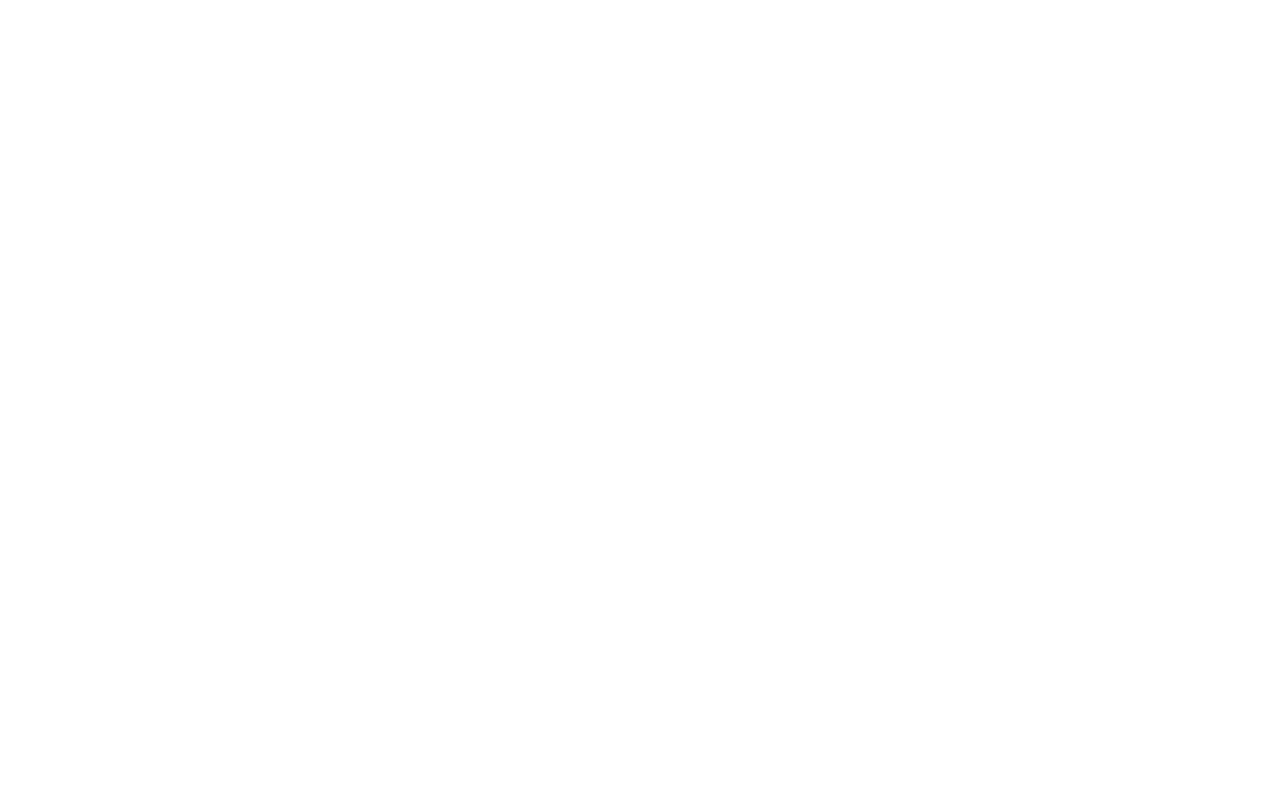
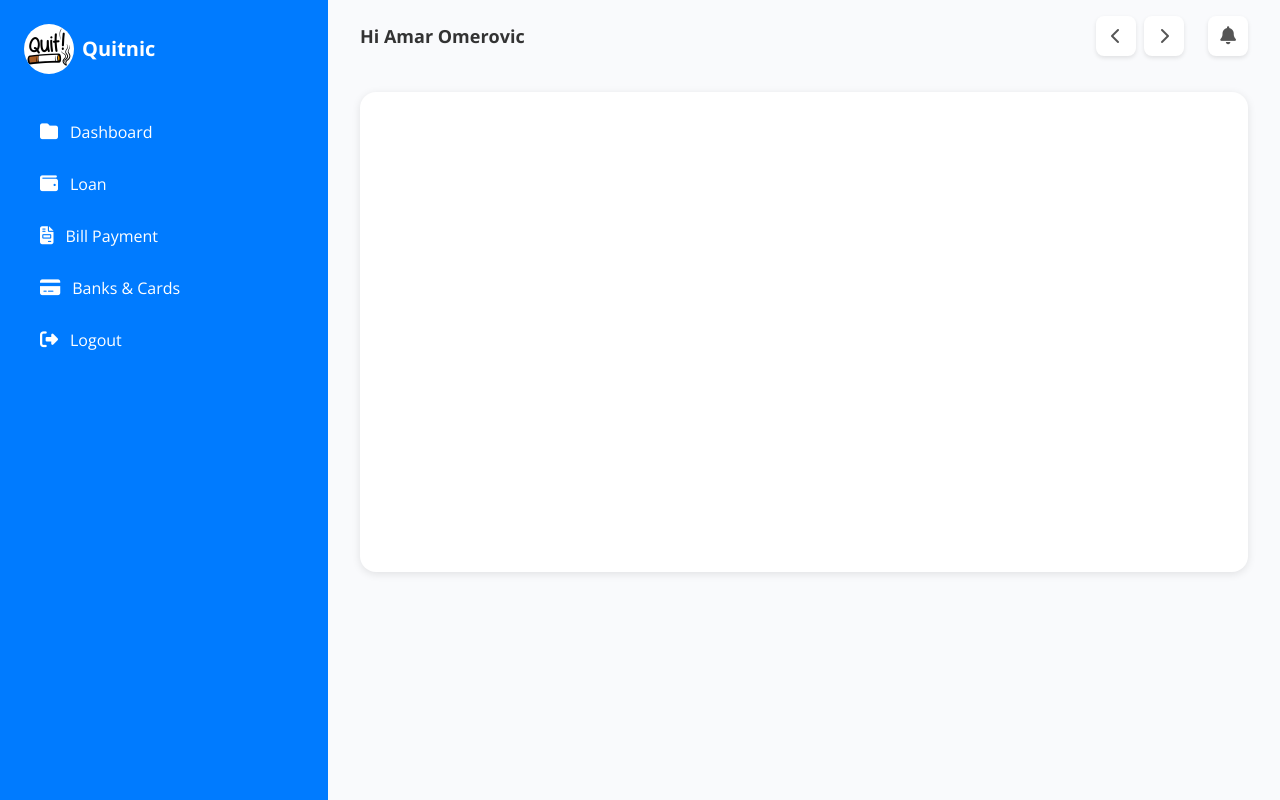
Before and after one commit to AmarOmerovic/Quitnic-Frontend, an Angular app: page /dashboard in a window 1280 px wide. Before the commit this address led to /. Built offline with nearby package versions, Linux system fonts and the light colour scheme.

Commit message:
Add dashboard

```diff
--- /dev/null
+++ b/src/app/components/dashboard-screen/dashboard-screen.component.html
@@ -0,0 +1,66 @@
+<div class="dashboard-container">
+  <aside class="sidebar">
+    <div class="logo">
+      <img class="circle" src="assets/quit-smoking.png" alt="Icon" />
+      <span class="brand-name">Quitnic</span>
+    </div>
+    <nav class="menu">
+      <ul>
+        <li class="menu-item active">
+          <a href="#">
+            <i class="fas fa-folder"></i>
+            <span>Dashboard</span>
+          </a>
+        </li>
+        <li class="menu-item">
+          <a href="#">
+            <i class="fas fa-wallet"></i>
+            <span>Loan</span>
+          </a>
+        </li>
+        <li class="menu-item">
+          <a href="#">
+            <i class="fas fa-file-invoice"></i>
+            <span>Bill Payment</span>
+          </a>
+        </li>
+        <li class="menu-item">
+          <a href="#">
+            <i class="fas fa-credit-card"></i>
+            <span>Banks & Cards</span>
+          </a>
+        </li>
+        <li class="menu-item">
+          <a href="#">
+            <i class="fas fa-sign-out-alt"></i>
+            <span>Logout</span>
+          </a>
+        </li>
+      </ul>
+    </nav>
+  </aside>
+
+  <main class="main-content">
+    <header class="top-bar">
+      <div class="greeting">Hi Amar Omerovic</div>
+      <div class="user-menu">
+        <div class="navigation">
+          <button class="nav-button">
+            <i class="fas fa-chevron-left"></i>
+          </button>
+          <button class="nav-button">
+            <i class="fas fa-chevron-right"></i>
+          </button>
+        </div>
+        <button class="notification-button">
+          <i class="fas fa-bell"></i>
+        </button>
+      </div>
+    </header>
+    <section class="content">
+      <div class="content-area">
+        <!-- Add your content here -->
+      </div>
+    </section>
+  </main>
+</div>
--- /dev/null
+++ b/src/app/components/dashboard-screen/dashboard-screen.component.scss
@@ -0,0 +1,171 @@
+body {
+  margin: 0;
+}
+
+.dashboard-container {
+  display: flex;
+  height: 100vh;
+
+  .sidebar {
+    width: 280px;
+    background-color: #007bff;
+    color: white;
+    display: flex;
+    flex-direction: column;
+    padding: 24px;
+    box-shadow: 2px 0 8px rgba(0, 0, 0, 0.1);
+
+    .logo {
+      display: flex;
+      align-items: center;
+      margin-bottom: 20px;
+
+      .circle {
+        width: 50px;
+        height: 50px;
+        background-color: white;
+        border-radius: 50%;
+        margin-right: 8px;
+      }
+
+      .brand-name {
+        font-size: 20px;
+        font-weight: bold;
+      }
+    }
+
+    .menu {
+      ul {
+        list-style: none;
+        padding: 0;
+
+        .menu-item {
+          margin: 8px 0;
+
+          a {
+            display: flex;
+            align-items: center;
+            text-decoration: none;
+            color: white;
+            font-size: 16px;
+            padding: 10px 16px;
+            border-radius: 8px;
+            transition: background-color 0.3s, color 0.3s;
+
+            i {
+              font-size: 18px;
+              margin-right: 12px;
+            }
+
+            span {
+              flex: 1;
+              text-align: left;
+            }
+
+            &:hover,
+            &.active {
+              background-color: #0056b3;
+              color: #ffffff;
+            }
+          }
+        }
+      }
+    }
+  }
+
+  .main-content {
+    flex: 1;
+    background-color: #f9fafc;
+    display: flex;
+    flex-direction: column;
+
+    .top-bar {
+      display: flex;
+      justify-content: space-between;
+      align-items: center;
+      padding: 16px 32px;
+      background-color: #f9fafc;
+
+      .greeting {
+        font-size: 18px;
+        font-weight: bold;
+        color: #333;
+      }
+
+      .user-menu {
+        display: flex;
+        align-items: center;
+        gap: 16px;
+
+        .navigation {
+          display: flex;
+
+          .nav-button {
+            width: 40px;
+            height: 40px;
+            background-color: white;
+            border: none;
+            border-radius: 8px;
+            display: flex;
+            justify-content: center;
+            align-items: center;
+            margin-right: 8px;
+            box-shadow: 0 2px 4px rgba(0, 0, 0, 0.1);
+            cursor: pointer;
+            transition: background-color 0.3s;
+
+            &:hover {
+              background-color: #e6e6e6;
+            }
+
+            i {
+              font-size: 16px;
+              color: #555;
+            }
+          }
+        }
+
+        .notification-button {
+          width: 40px;
+          height: 40px;
+          background-color: white;
+          border: none;
+          border-radius: 8px;
+          display: flex;
+          justify-content: center;
+          align-items: center;
+          box-shadow: 0 2px 4px rgba(0, 0, 0, 0.1);
+          cursor: pointer;
+          transition: background-color 0.3s;
+
+          &:hover {
+            background-color: #e6e6e6;
+          }
+
+          i {
+            font-size: 18px;
+            color: #555;
+          }
+        }
+      }
+    }
+
+    .content {
+      padding: 20px 32px; // Increased vertical padding
+
+      h2 {
+        margin: 0 0 16px;
+        font-size: 24px;
+        color: #333;
+      }
+
+      .content-area {
+        background-color: white;
+        border-radius: 16px;
+        min-height: 400px;
+        padding: 40px; // Increased padding
+        box-shadow: 0 2px 8px rgba(0, 0, 0, 0.1);
+      }
+    }
+  }
+}
--- a/src/app/components/survey-screen/survey-screen.component.ts
+++ b/src/app/components/dashboard-screen/dashboard-screen.component.ts
@@ -3,8 +3,8 @@
 @Component({
   selector: 'app-survey-screen',
   imports: [],
-  templateUrl: './survey-screen.component.html',
-  styleUrl: './survey-screen.component.scss',
+  templateUrl: './dashboard-screen.component.html',
+  styleUrl: './dashboard-screen.component.scss',
   standalone: true,
 })
 export class SurveyScreenComponent {}
--- a/src/app/components/signin-screen/signin-screen.component.ts
+++ b/src/app/components/signin-screen/signin-screen.component.ts
@@ -63,7 +63,7 @@
 
   private fetchUserFromBackend(userId: string) {
     this.userService.fetchUserWithId(userId).subscribe({
-      next: () => this.router.navigateByUrl('/survey'),
+      next: () => this.router.navigateByUrl('/dashboard'),
       error: () => this.handleBackendError(),
     });
   }
--- a/src/app/components/splash-screen/splash-screen.component.ts
+++ b/src/app/components/splash-screen/splash-screen.component.ts
@@ -45,7 +45,7 @@
 
   private fetchUserFromBackend(userId: string) {
     this.userService.fetchUserWithId(userId).subscribe({
-      next: () => this.router.navigateByUrl('/survey'),
+      next: () => this.router.navigateByUrl('/dashboard'),
       error: () =>
         this.supabaseService.signOut().subscribe({
           next: () => this.router.navigateByUrl('/onboarding'),
--- a/src/app/components/survey-screen/survey-screen.component.html
+++ /dev/null
@@ -1 +0,0 @@
-<p>survey-screen works!</p>
--- a/src/app/shared/routes/app.routes.ts
+++ b/src/app/shared/routes/app.routes.ts
@@ -30,11 +30,11 @@
       ),
   },
   {
-    path: 'survey',
+    path: 'dashboard',
     loadComponent: () =>
-      import('../../components/survey-screen/survey-screen.component').then(
-        (m) => m.SurveyScreenComponent
-      ),
+      import(
+        '../../components/dashboard-screen/dashboard-screen.component'
+      ).then((m) => m.SurveyScreenComponent),
   },
   {
     path: 'terms-and-conditions',
```
Also changed, not shown: src/app/components/survey-screen/survey-screen.component.scss (deleted), 1 other file (tests, documents, lock files or other folders).
